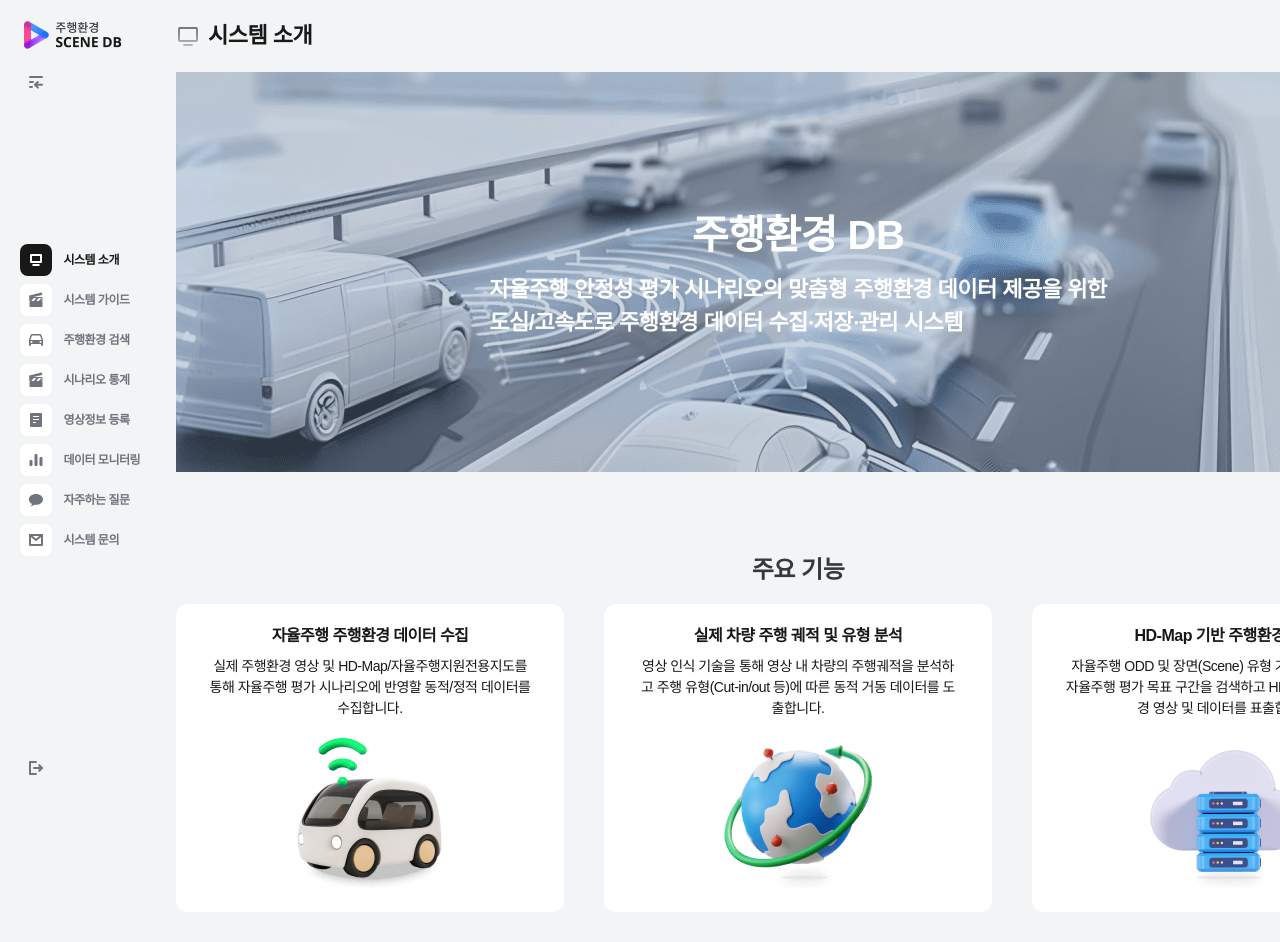
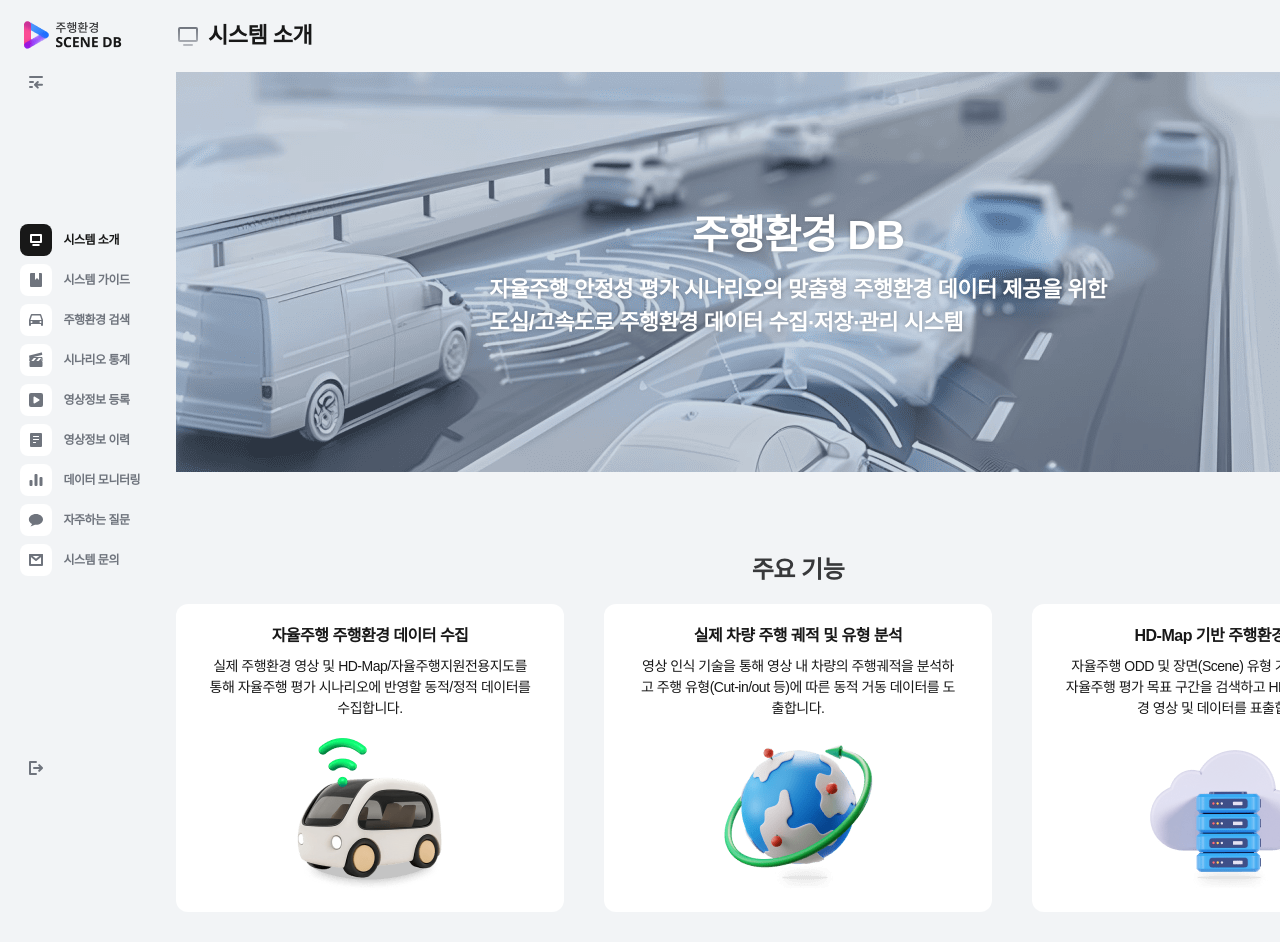
Before and after one commit to heroyooi/mqnic_ITSK, a plain HTML site: page intro.html in a window 1280 px wide. Both pictures are taken after a click on the link 36 px from the left and 82 px from the top of the page. Shown: the top 942 px of the page. Drawn offline with Linux system fonts and the light colour scheme; a script that the page names is missing; a web font is replaced by a local one.

Commit message:
자율주행 수정

```diff
--- a/css/contents.css
+++ b/css/contents.css
@@ -174,7 +174,7 @@
 .login-form-area#signup .input-wrap > .input-list > li{width:100%;}
 
 .intro-visual{height:400px;background:url('../img/intro/image-hero.png') 50% 0 no-repeat;display:flex;align-items: center;justify-content: center;flex-direction: column;}
-.intro-visual p{font-weight:600;color:#fff;line-height:1.5;}
+.intro-visual p{font-weight:600;color:#fff;line-height:1.5;text-shadow: 0px 0px 4px rgba(0, 0, 0, 0.25);}
 .intro-visual .tit{font-size:40px;}
 .intro-visual .con{font-size:22px;margin-top:8px;}
 .intro-detail{margin-top:80px;text-align:center;}
--- a/css/layout.css
+++ b/css/layout.css
@@ -115,6 +115,12 @@ body{width:100%;}
 .lnb-wrap .lnb li.faq a .ico{background-image:url(../img/lnb/new/icon-ic-menu-qna-enabl.svg);}
 .lnb-wrap .lnb li.faq a:hover .ico, .lnb-wrap .lnb li.faq.on a .ico{background-image:url(../img/lnb/new/icon-ic-menu-qna-hover.svg);}
 
+.lnb-wrap .lnb li.guide a .ico{background-image:url(../img/lnb/new/icon-ic-menu-guide-enabl.svg);}
+.lnb-wrap .lnb li.guide a:hover .ico, .lnb-wrap .lnb li.guide.on a .ico{background-image:url(../img/lnb/new/icon-ic-menu-guide-hover.svg);}
+
+.lnb-wrap .lnb li.video a .ico{background-image:url(../img/lnb/new/icon-ic-menu-video-enabl.svg);}
+.lnb-wrap .lnb li.video a:hover .ico, .lnb-wrap .lnb li.video.on a .ico{background-image:url(../img/lnb/new/icon-ic-menu-video-hover.svg);}
+
 .lnb-wrap .lnb li.contact a .ico{background-image:url(../img/lnb/new/icon-ic-menu-contact-enabl.svg);}
 .lnb-wrap .lnb li.contact a:hover .ico, .lnb-wrap .lnb li.contact.on a .ico{background-image:url(../img/lnb/new/icon-ic-menu-contact-hover.svg);}
 .content-wrap .tit-area h3.intro:before{background:url(../img/icon/new/icon-ic-introduction.svg) 50% 50% no-repeat;}
--- a/intro.html
+++ b/intro.html
@@ -5,7 +5,7 @@
   <meta charset="UTF-8">
   <meta http-equiv="X-UA-Compatible" content="IE=edge">
   <meta name="viewport" content="width=device-width, initial-scale=1.0">
-  <title> ITSK 주행환경 </title>
+  <title> 자율주행 DB </title>
   <link rel="stylesheet" href="css/common.css">
   <script src="js/jquery.min.js"></script>
   <script src="js/tui-time-picker.js"></script>
@@ -30,7 +30,7 @@
               <span class="text">시스템 소개</span>
             </a>
           </li>
-          <li class="scenario">
+          <li class="guide">
             <a href="#">
               <span class="ico"></span>
               <span class="text">시스템 가이드</span>
@@ -48,10 +48,16 @@
               <span class="text">시나리오 통계</span>
             </a>
           </li>
+          <li class="video">
+            <a href="#">
+              <span class="ico"></span>
+              <span class="text">영상정보 등록</span>
+            </a>
+          </li>
           <li class="history">
             <a href="#">
               <span class="ico"></span>
-              <span class="text">영상정보 등록</span>
+              <span class="text">영상정보 이력</span>
             </a>
           </li>
           <li class="data">
```
Also changed, not shown: data.html (+1 -1 lines), faq.html (+10 -4 lines), guide.html (+9 -3 lines), home.html (+1 -1 lines), inquiry.html (+10 -4 lines), login.html (+1 -1 lines), map.html (+1 -1 lines), regist_video.html (+1 -1 lines), scenario.html (+1 -1 lines), signup.html (+1 -1 lines), video_list.html (+1 -1 lines), img/lnb/new/icon-ic-menu-guide-enabl.svg (added), img/lnb/new/icon-ic-menu-guide-hover.svg (added), img/lnb/new/icon-ic-menu-video-enabl.svg (added), 1 more files.
